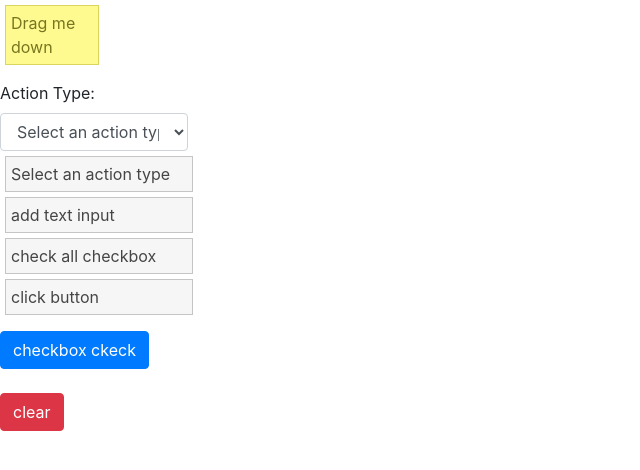
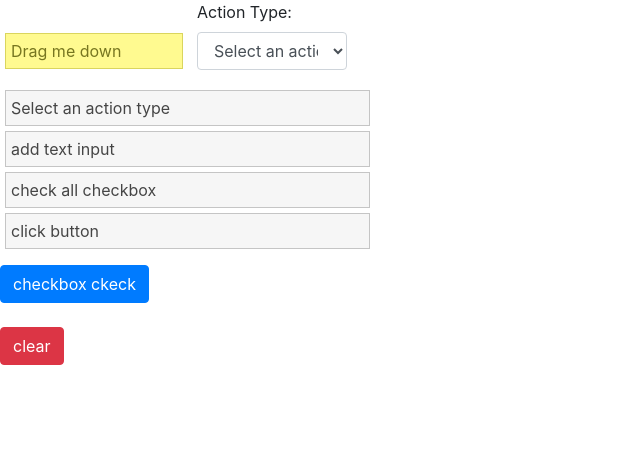
Before and after one commit to piggaycheng/auto_fill_extension, a browser extension: page html/index.html in a window 1280 px wide. Shown: the whole page, without its empty margins (0-640 px from the left). Drawn offline with nearby package versions, Linux system fonts and the light colour scheme.

Commit message:
change index.css

```diff
--- a/css/index.css
+++ b/css/index.css
@@ -7,7 +7,7 @@ body {
     text-align: center;
 } */
 
-ul {
+/* ul#sortable {
     list-style-type: none;
     margin: 0;
     padding: 0;
@@ -15,10 +15,23 @@ ul {
     width: 50%;
 }
 
+ul#action {
+    list-style-type: none;
+    margin: 0;
+    padding: 0;
+    margin-bottom: 10px;
+} */
+
+ul {
+    list-style-type: none;
+    margin: 0;
+    padding: 0;
+    margin-bottom: 10px;
+}
+
 li {
     margin: 5px;
     padding: 5px;
-    width: 100%;
 }
 
 #actionCreator, #actionType {
@@ -30,5 +43,6 @@ li {
 }
 
 #actionType {
-    width: 50%;
+    width: 40%;
+    margin-left: 5px;
 }
```
